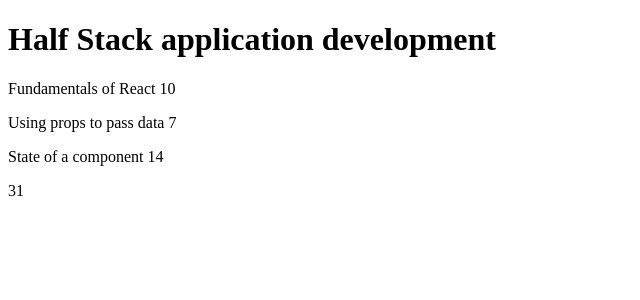
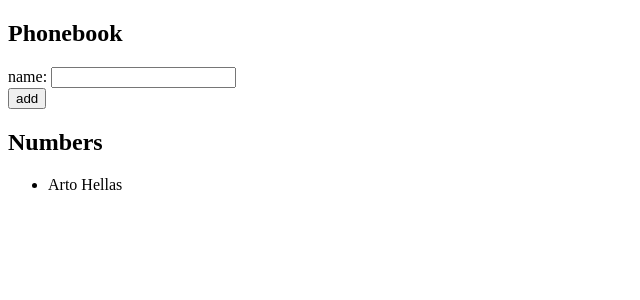
Before and after one commit to zxjlm/fullstackopen2021-exercise, a React (Create React App) app: page / in a window 1280 px wide. Shown: the top 300 px of the page, without its empty margins (0-640 px from the left). Built offline with nearby package versions, Linux system fonts and the light colour scheme.

Commit message:
2.6 finished

```diff
--- a/src/App.js
+++ b/src/App.js
@@ -1,33 +1,38 @@
-import React from "react";
-import Header from "./Header";
-import Content from "./Content";
-import Total from "./Total";
+import React, { useState } from "react";
+import Person from "./components/Person";
 
 const App = () => {
-  const course = "Half Stack application development";
-  const part1 = {
-    name: "Fundamentals of React",
-    exercises: 10,
+  const [persons, setPersons] = useState([{ name: "Arto Hellas" }]);
+  const [newName, setNewName] = useState("");
+
+  const addPerson = (event) => {
+    event.preventDefault();
+    console.log(newName);
+    setPersons(persons.concat({ name: newName }));
+    setNewName("");
   };
-  const part2 = {
-    name: "Using props to pass data",
-    exercises: 7,
-  };
-  const part3 = {
-    name: "State of a component",
-    exercises: 14,
+
+  const handleNameChange = (event) => {
+    setNewName(event.target.value);
   };
 
   return (
     <div>
-      <Header course={course}></Header>
-      <Content part={part1}></Content>
-      <Content part={part2}></Content>
-      <Content part={part3}></Content>
-
-      <Total total_exer={part1.exercises + part2.exercises + part3.exercises}>
-        Number of exercises
-      </Total>
+      <h2>Phonebook</h2>
+      <form onSubmit={addPerson}>
+        <div>
+          name: <input value={newName} onChange={handleNameChange} />
+        </div>
+        <div>
+          <button type="submit">add</button>
+        </div>
+      </form>
+      <h2>Numbers</h2>
+      <ul>
+        {persons.map((person) => (
+          <Person key={person.name} name={person.name}></Person>
+        ))}
+      </ul>
     </div>
   );
 };
--- a/src/Content.js
+++ /dev/null
@@ -1,11 +0,0 @@
-import React from "react";
-
-const Content = (props) => {
-  return (
-    <p>
-      {props.part.name} {props.part.exercises}
-    </p>
-  );
-};
-
-export default Content;
--- a/src/Header.js
+++ /dev/null
@@ -1,7 +0,0 @@
-import React from "react";
-
-const Header = (props) => {
-  return <h1>{props.course}</h1>;
-};
-
-export default Header;
--- a/src/Total.js
+++ /dev/null
@@ -1,7 +0,0 @@
-import React from "react";
-
-const Total = (props) => {
-  return <p>{props.total_exer}</p>;
-};
-
-export default Total;
--- /dev/null
+++ b/src/components/Person.js
@@ -0,0 +1,5 @@
+import React from "react";
+
+const Person = ({ name }) => <li>{name}</li>;
+
+export default Person;
```
